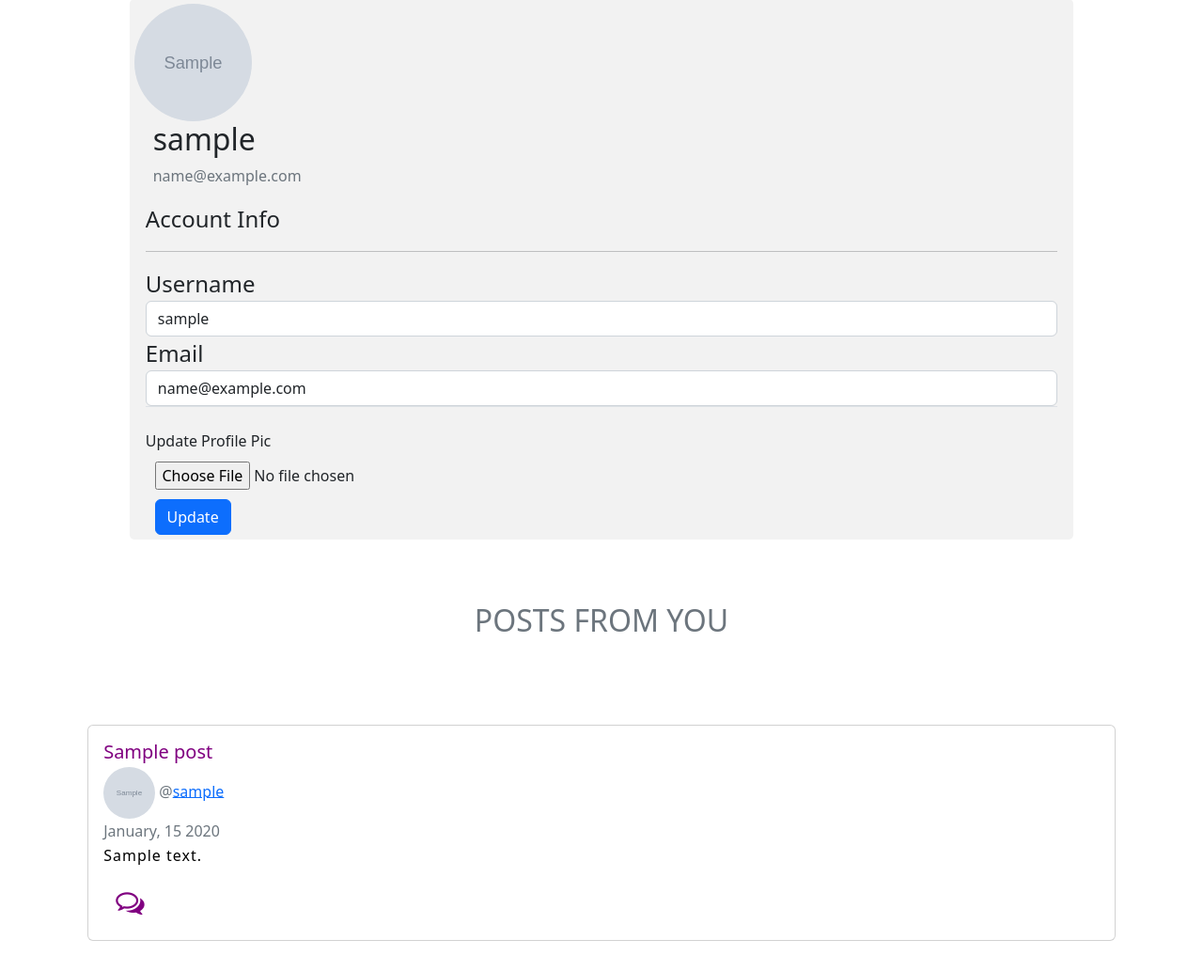
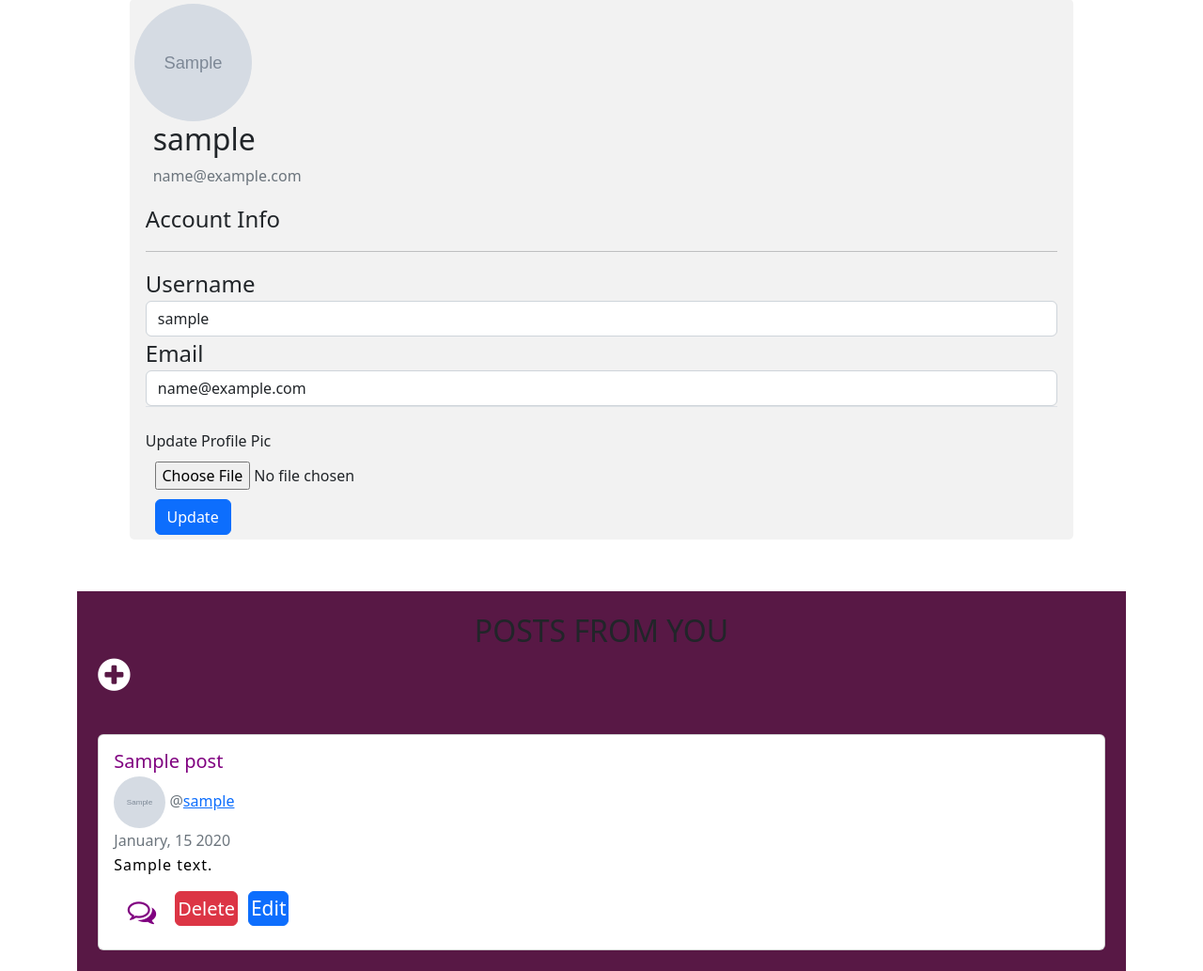
Before and after one commit to Narotsit-Karki/Flask-Project, a Flask app: page /account in a window 1280 px wide. Shown: the part 113-1146 px from the top of the page at 94% size. Before the commit the page ends 1114 px from the top, so only its background shows below. Run offline with Flask 2, Linux system fonts and the light colour scheme; a user stored in the database is signed in; tables that the repository leaves empty hold one stand-in row (values such as "Sample post"); grey boxes marked "Sample" are stand-in pictures; some libraries are stand-ins or nearby versions.

Commit message:
Some Changes

```diff
--- a/flask_app/routes.py
+++ b/flask_app/routes.py
@@ -29,6 +29,7 @@
 @app.route('/posts', methods=['GET', 'POST'])
 def posts():
     post_datas = Post.query.all()
+
     comments = Comments.query.all()
 
 
@@ -103,7 +104,7 @@
 @login_required # to prevent from not logged users to not to get account.html webpage
 def account():
     form = Update_Account_Form()
-    post = Post.query.filter_by(user_id=current_user.id)
+    post = Post.query.filter_by(user_id=current_user.uid)
     comment = Comments.query.all()
 
     if form.validate_on_submit():
@@ -140,10 +141,9 @@
     return render_template('create_post.html',title = 'New Post',form=form)
 
 @app.route('/create-comment/<int:post_id>',methods = ['POST'])
-
 def create_comment(post_id):
     text = request.form.get('text')
-    post = Post.query.filter_by(id = post_id).first()
+    post = Post.query.filter_by(pid = post_id).first()
     if not current_user.is_authenticated:
         flash('❗ Login First to Comment!!','danger')
         return redirect(url_for('login'))
@@ -154,7 +154,22 @@
         db.session.add(comment)
         db.session.commit()
         flash('✔ Comment Posted...','success')
+
     else:
         flash('❌ Post Doesnot Exist ...','danger')
 
     return redirect(url_for('posts'))
+
+
+@app.route('/delete-post/<int:post_id>',methods = ['POST'])
+def delete_post(post_id):
+    post = Post.query.filter_by(pid=post_id).first()
+    comment = Comments.query.filter_by(post_id=post_id).all()
+
+    post.query.delete()
+    for c in comment:
+        c.query.delete()
+
+    db.session.commit()
+    flash('✔ Post Deleted ... ','success')
+    return redirect(url_for('account'))
--- a/flask_app/templates/layout.html
+++ b/flask_app/templates/layout.html
@@ -11,7 +11,7 @@
     {% endif %}
 
 </head>
-
+<link rel="shortcut icon" href="{{ url_for('static', filename='tweet.ico') }}">
 <link rel="stylesheet" href="https://cdnjs.cloudflare.com/ajax/libs/font-awesome/4.7.0/css/font-awesome.min.css">
 <link href="https://cdn.jsdelivr.net/npm/bootstrap@5.2.0-beta1/dist/css/bootstrap.min.css" rel="stylesheet" integrity="sha384-0evHe/X+R7YkIZDRvuzKMRqM+OrBnVFBL6DOitfPri4tjfHxaWutUpFmBp4vmVor" crossorigin="anonymous">
 
--- a/flask_app/templates/login.html
+++ b/flask_app/templates/login.html
@@ -15,7 +15,7 @@
   margin-top: 5%;
   margin-bottom: 1%;
 }
-a{
+ {
     color: white;
     }
 
--- a/flask_app/templates/user_account.html
+++ b/flask_app/templates/user_account.html
@@ -20,6 +20,7 @@
         height: 125px;
         width: 125px;
         }
+
 </style>
 
 <div class = "content-section">
@@ -92,9 +93,8 @@
 </div>
 </body>
 <body>
-<body background="{{back_path}}">
-<div class='container' style="padding: 1%;">
-    <h2 class="text-muted" style = "text-align:center; color: white;">
+<div class='container' style="padding: 2%;height: auto; background-color:#581845;">
+    <h2  style ="text-align:center;text-color: white;">
         POSTS FROM YOU
     </h2>
 
@@ -117,23 +117,32 @@
             <p class="card-text" style = "text-align: justify; letter-spacing: 1px;" id="content">{{post.content}}</p>
 
 
+            <div class = "btn-group">
+            <button type="button" class="btn" data-bs-toggle="collapse" data-bs-target=#post_{{post.pid}}
+                    aria-expanded="false" aria-controls="collapseExample">
+                <i class = "fa fa-comments-o" style="font-size: 190%;color:purple;padding-left:5%;"></i>
 
-            <button type="button" class="btn" data-bs-toggle="collapse" data-bs-target=#post_{{post.id}}
-                    aria-expanded="false" aria-controls="collapseExample">
-                <i class = "fa fa-comments-o" style="font-size: 190%;color:purple"></i>
             </button>
+            <form method = 'POST' action = "/delete-post/{{post.pid}}"style='margin-left: 5%;'>
+            <button type = "submit", class = "btn btn-danger" style="marging-left: 5%;font-size: 20px;padding: 4%;">Delete</button>
+            </form>
 
-            <div class="collapse" id= post_{{post.id}} style="padding : 1rem;">
+            <form method = 'POST' action = "/edit-post/{{post.pid}}" style="margin-left: 10%;">
+                 <button type = "submit", class = "btn btn-primary" style="font-size:21px;padding: 4%;">Edit</button>
+            </form>
+
+        </div>
+            <div class="collapse" id= post_{{post.pid}} style="padding : 1rem;">
 
                 <div class="card card-body" style="padding: 1rem;">
-                    <form method="POST" action="/create-comment/{{post.id}}">
+                    <form method="POST" action="/create-comment/{{post.pid}}">
                         <div class="input-group mb-3">
                             <input type = "text" id = "text" name = "text" class = "form-control form-control-md" placeholder=" Write your comment" required />
                             <button type = "submit" class = "btn btn-success">Submit</button>
 
                         </div>
             {% for comment in comments %}
-                        {% if comment.post_id == post.id %}
+                        {% if comment.post_id == post.pid %}
                             <div class="collapse" id= post_1 style="padding : 1rem;">
                                 <div class="card card-body" style="padding: 1rem;">
                                 <h6 class="card-subtitle mb-1 text-muted"> <img class= "rounded-circle account-img" src = "/static/profile_pics/default.jpg" style = "width: 4%; height: auto;"> @{{ comment.comment_user.username }}</h6>
```
Also changed, not shown: flask_app/models.py (+11 -7 lines), flask_app/templates/posts.html (+4 -4 lines), flask_app/static/tweet.ico (added).
